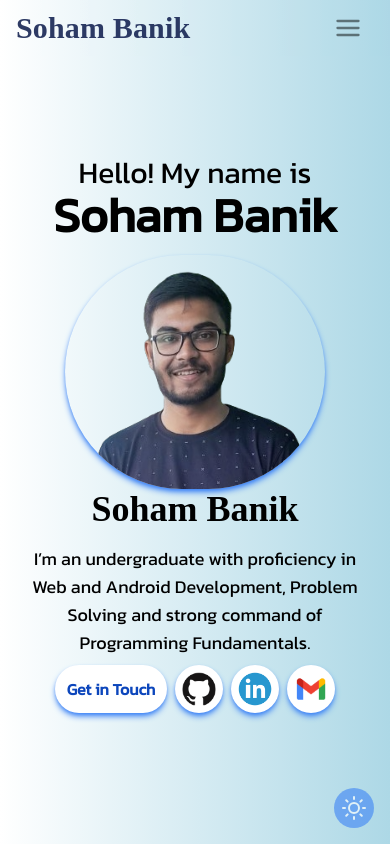
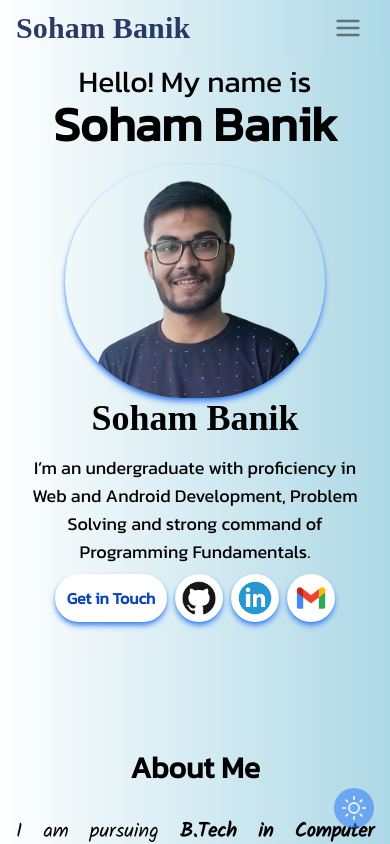
Before and after one commit to SohamB21/SB-Portfolio, a React (Vite) app: page / in a window 390 px wide. Shown: the top 844 px of the page. Built offline with nearby package versions, Linux system fonts and the light colour scheme; a web font is replaced by a local one.

Commit message:
[refactor]: home responsive check

```diff
--- a/src/Components/Home/Home.jsx
+++ b/src/Components/Home/Home.jsx
@@ -8,12 +8,16 @@ import gmail from "../../assets/logos/gmail.png";
 import { Link as ScrollLink } from "react-scroll";
 
 const Home = () => {
+  const screenHeight = window.innerHeight;
+
   return (
     <div
       id="Home"
-      className="flex lg:flex-row md:flex-row flex-col h-screen i lg:pt-0 md:pt-0 pt-6"
+      className={`i flex lg:flex-row md:flex-row flex-col ${
+        screenHeight < 880 ? "h-auto" : "h-screen"
+      } lg:pt-0 md:pt-0 pt-6`}
     >
-      <div className="flex-1 i-left flex flex-col justify-evenly justify-center lg:p-10 md:p-8 p-4">
+      <div className="flex-1 i-left flex flex-col justify-evenly gap-2 justify-center lg:p-10 md:p-8 p-4 mt-6">
         <div className="h-1/2 flex flex-col justify-between text-center lg:text-left md:text-left">
           <h2 className="lg:text-4xl md:text-4xl text-3xl font-light i-intro">
             Hello! My name is
```
